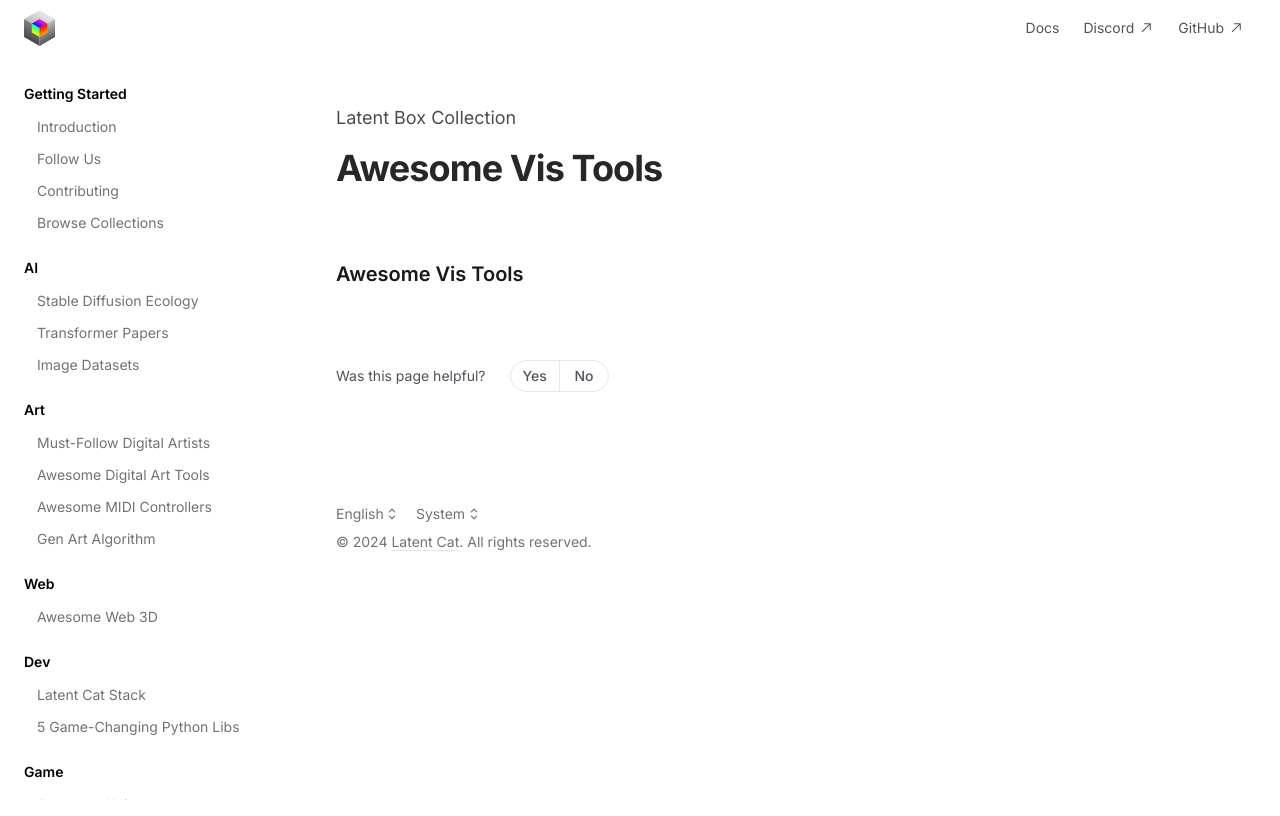
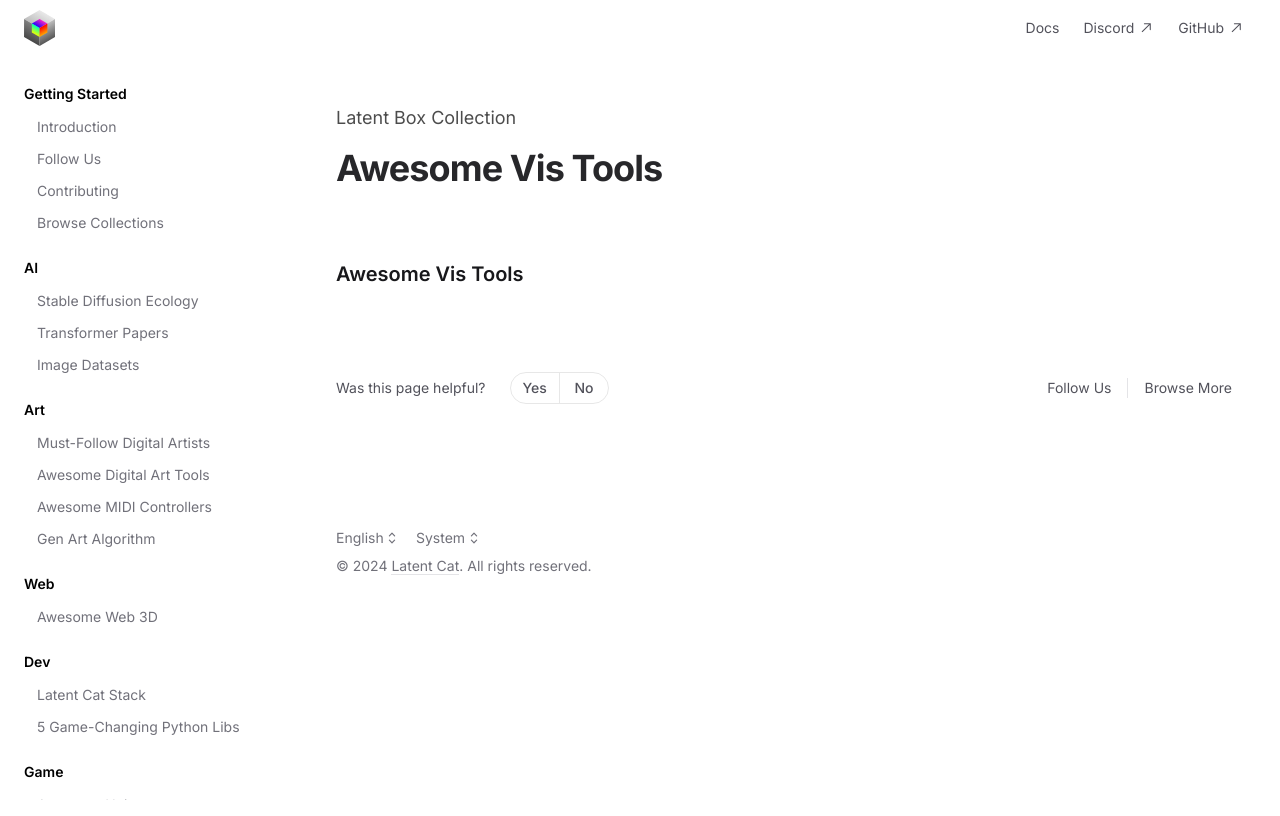
Before and after one commit to latentcat/latentbox, a Next.js app: page /en/vis-tools in a window 1280 px wide. Shown: the top 816 px of the page. Built offline with nearby package versions, Linux system fonts and the light colour scheme.

Commit message:
update footer

```diff
--- a/messages/en.json
+++ b/messages/en.json
@@ -168,7 +168,9 @@
     "system": "System"
   },
   "CollectionLayout": {
-    "latent_box_collection": "Latent Box Collection"
+    "latent_box_collection": "Latent Box Collection",
+    "follow_us": "Follow Us",
+    "browse_more": "Browse More"
   },
   "Feedback": {
     "q": "Was this page helpful?",
--- a/messages/zh.json
+++ b/messages/zh.json
@@ -168,7 +168,9 @@
     "system": "跟随系统"
   },
   "CollectionLayout": {
-    "latent_box_collection": "Latent Box 合集"
+    "latent_box_collection": "Latent Box 合集",
+    "follow_us": "关注我们",
+    "browse_more": "浏览更多"
   },
   "Feedback": {
     "q": "这篇文档有帮助吗？",
--- a/src/components/Feedback.tsx
+++ b/src/components/Feedback.tsx
@@ -41,7 +41,7 @@
     <form
       ref={ref}
       onSubmit={onSubmit}
-      className="absolute inset-0 flex items-center justify-center gap-6 md:justify-start"
+      className="absolute inset-0 flex items-center gap-6 justify-start"
     >
       <p className="text-sm text-zinc-600 dark:text-zinc-400">
         {t("q")}
@@ -61,7 +61,7 @@
     return (
       <div
         ref={ref}
-        className="absolute inset-0 flex justify-center md:justify-start"
+        className="absolute inset-0 flex justify-start"
       >
         <div className="flex items-center gap-3 rounded-full bg-emerald-50/50 py-1 pl-1.5 pr-3 text-sm text-emerald-900 ring-1 ring-inset ring-emerald-500/20 dark:bg-emerald-500/5 dark:text-emerald-200 dark:ring-emerald-500/30">
           <CheckIcon className="h-5 w-5 flex-none fill-emerald-500 stroke-white dark:fill-emerald-200/20 dark:stroke-emerald-200" />
@@ -92,7 +92,7 @@
   }
 
   return (
-    <div className="relative h-8">
+    <div className="w-full shrink relative h-8">
       <Transition
         show={!submitted}
         as={Fragment}
--- a/src/components/SimpleLayout.tsx
+++ b/src/components/SimpleLayout.tsx
@@ -13,6 +13,8 @@
 
 import { default as contributors } from "../../.all-contributorsrc";
 import { Contributor, ContributorProps } from "@/components/Contributors";
+import { Separator } from "@/components/ui/separator";
+import { Link } from "@/navigation";
 
 interface ArticleLayoutProps {
   category?: string;
@@ -101,9 +103,30 @@
       {children}
       <div className="h-12" />
 
-      <NextIntlClientProvider messages={pick(messages, ["Feedback"])}>
-        <Feedback />
-      </NextIntlClientProvider>
+      {/*<Separator />*/}
+
+      <div className="h-3" />
+
+      <div className="flex flex-col items-start lg:flex-row lg:items-center gap-1 not-prose">
+        <NextIntlClientProvider messages={pick(messages, ["Feedback"])}>
+          <Feedback />
+        </NextIntlClientProvider>
+
+        <div className="text-sm flex items-center shrink-0 gap-4 py-1.5 h-8 text-zinc-600 dark:text-zinc-400">
+          <Link href="/docs/follow-us">
+            {t("follow_us")}
+          </Link>
+          <Separator orientation="vertical" />
+          <Link href="/docs/collections">
+            {t("browse_more")}
+          </Link>
+        </div>
+      </div>
+
+      <div className="h-3" />
+
+      {/*<Separator />*/}
+
     </ArticleLayout>
   );
 }
```
